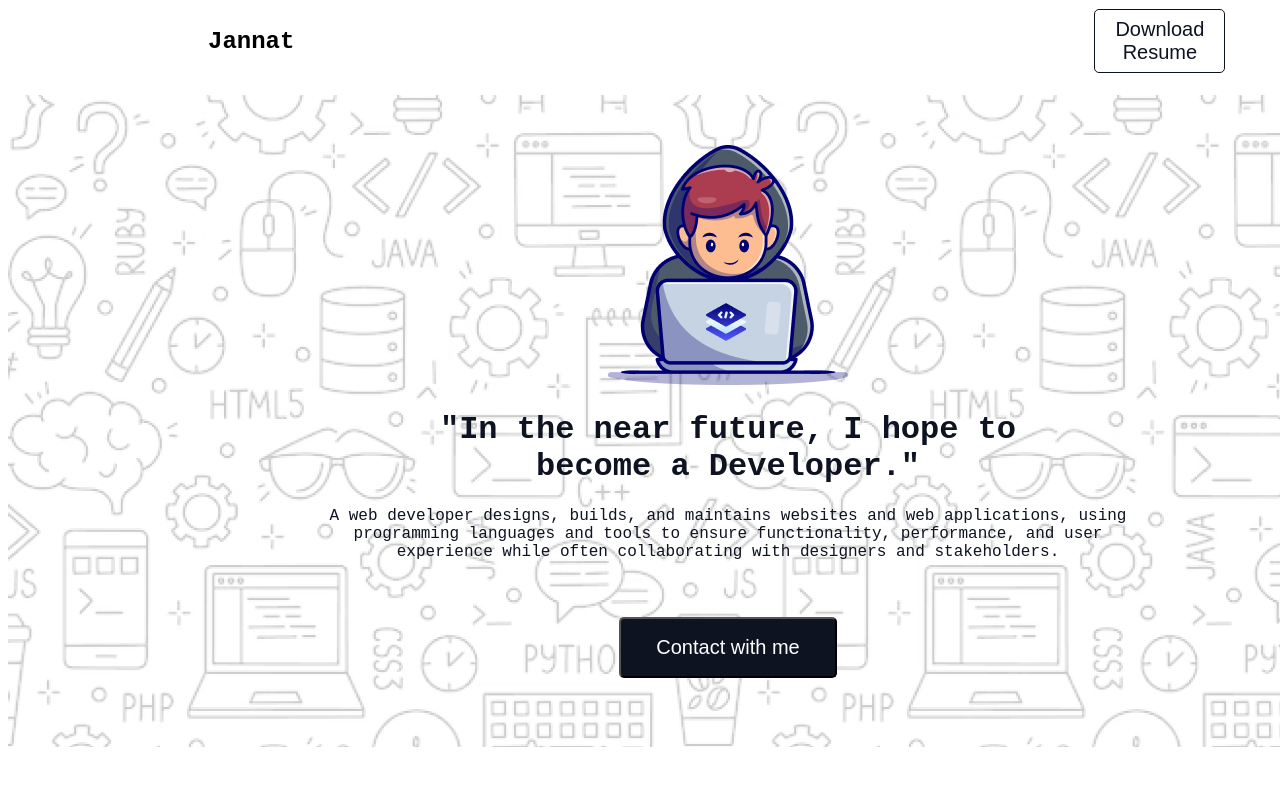
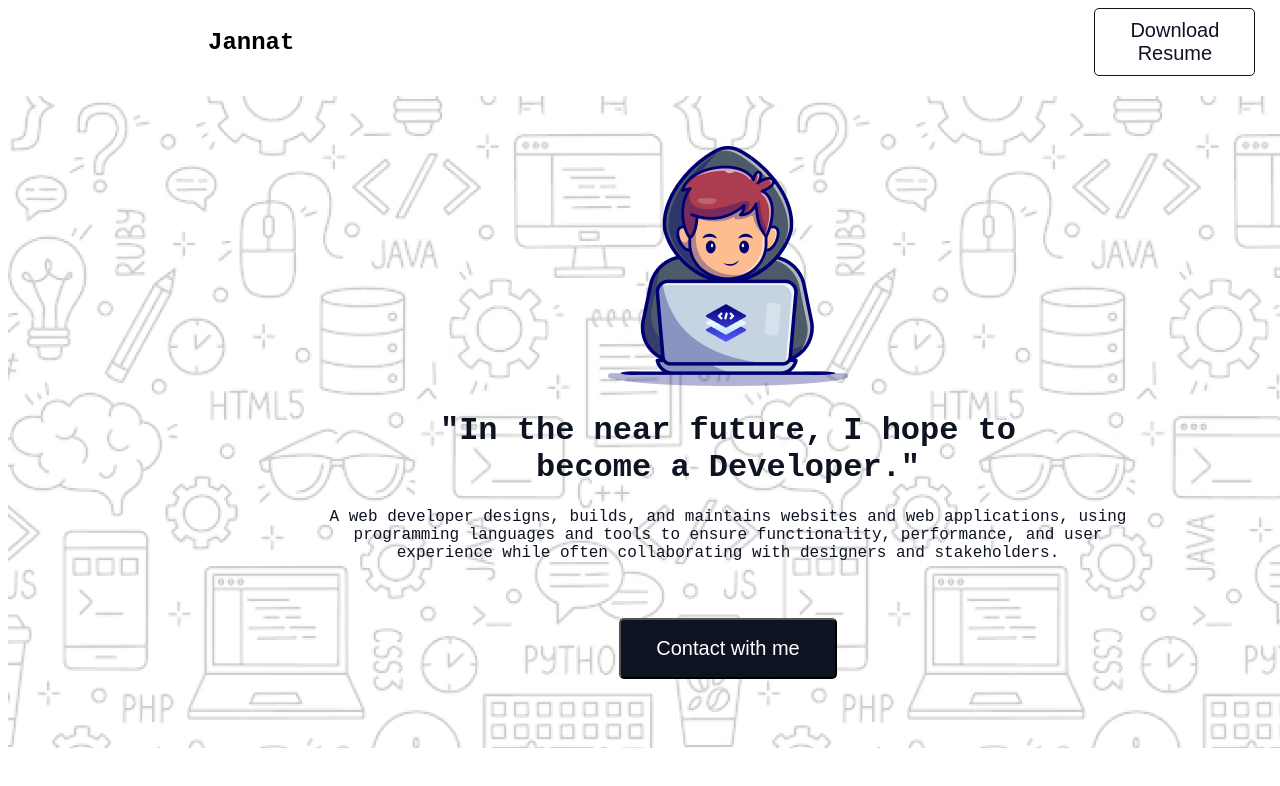
Before and after one commit to ifratul36/assignment-one-ph, a plain HTML site: page index.html in a window 1280 px wide. Shown: the top 786 px of the page. Drawn offline with Linux system fonts and the light colour scheme; a web font is replaced by a local one.

Commit message:
first commit

```diff
--- a/assignment-1/portfolio.css
+++ b/assignment-1/portfolio.css
@@ -38,7 +38,7 @@
    font-weight: 300px;
    font-size: 20px;
    color: #0D1321;
-   padding: 8px 20px;
+   padding: 10px 35px;
    border-radius: 5px;
    border: 1px solid #0D1321;
    margin: 0px auto;
```
